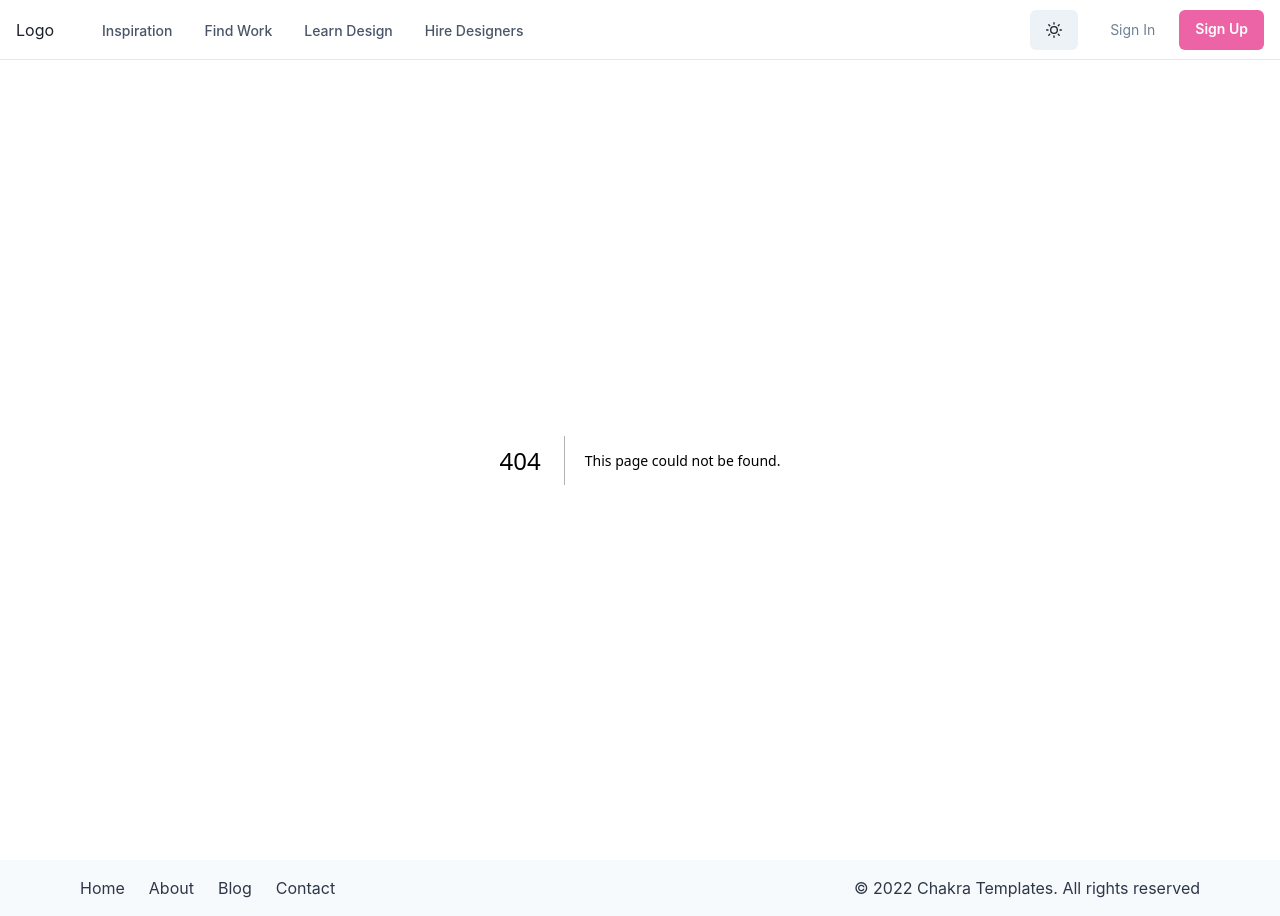
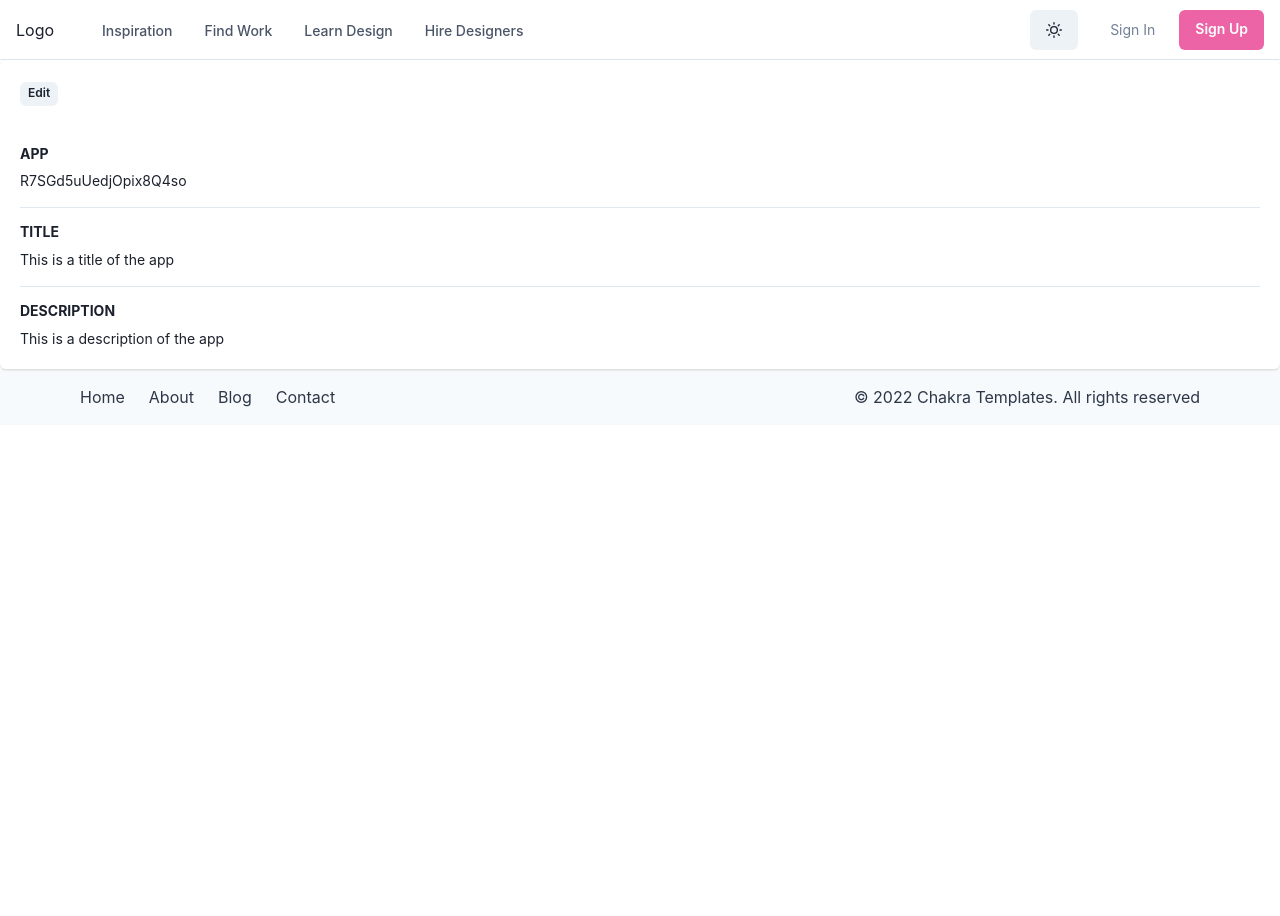
Before and after one commit to drumfeet/chakrauireact, a Next.js app in the folder nextjsapp/: page /view in a window 1280 px wide. Before the commit this address had no page. After the commit the page ends 800 px from the top, so only its background shows below. Built offline with nearby package versions, Linux system fonts and the light colour scheme.

Commit message:
App Card

```diff
--- /dev/null
+++ b/nextjsapp/components/AppViewCard.tsx
@@ -0,0 +1,52 @@
+import {
+  Card,
+  CardHeader,
+  Heading,
+  CardBody,
+  Stack,
+  StackDivider,
+  Box,
+  Text,
+  Button,
+} from "@chakra-ui/react";
+
+export default function AppCard() {
+  return (
+    <>
+      <Card>
+        <CardHeader>
+          <Button size="xs">Edit</Button>
+        </CardHeader>
+
+        <CardBody>
+          <Stack divider={<StackDivider />} spacing="4">
+            <Box>
+              <Heading size="xs" textTransform="uppercase">
+                APP
+              </Heading>
+              <Text pt="2" fontSize="sm">
+                R7SGd5uUedjOpix8Q4so
+              </Text>
+            </Box>
+            <Box>
+              <Heading size="xs" textTransform="uppercase">
+                TITLE
+              </Heading>
+              <Text pt="2" fontSize="sm">
+                This is a title of the app
+              </Text>
+            </Box>
+            <Box>
+              <Heading size="xs" textTransform="uppercase">
+                DESCRIPTION
+              </Heading>
+              <Text pt="2" fontSize="sm">
+                This is a description of the app
+              </Text>
+            </Box>
+          </Stack>
+        </CardBody>
+      </Card>
+    </>
+  );
+}
--- /dev/null
+++ b/nextjsapp/pages/view.tsx
@@ -0,0 +1,9 @@
+import AppViewCard from "@components/AppViewCard";
+
+export default function View() {
+  return (
+    <>
+      <AppViewCard />
+    </>
+  );
+}
```
Also changed, not shown: nextjsapp/components/AppUpdateCard.tsx (added, +53 -0 lines), nextjsapp/pages/update.tsx (added, +9 -0 lines).
